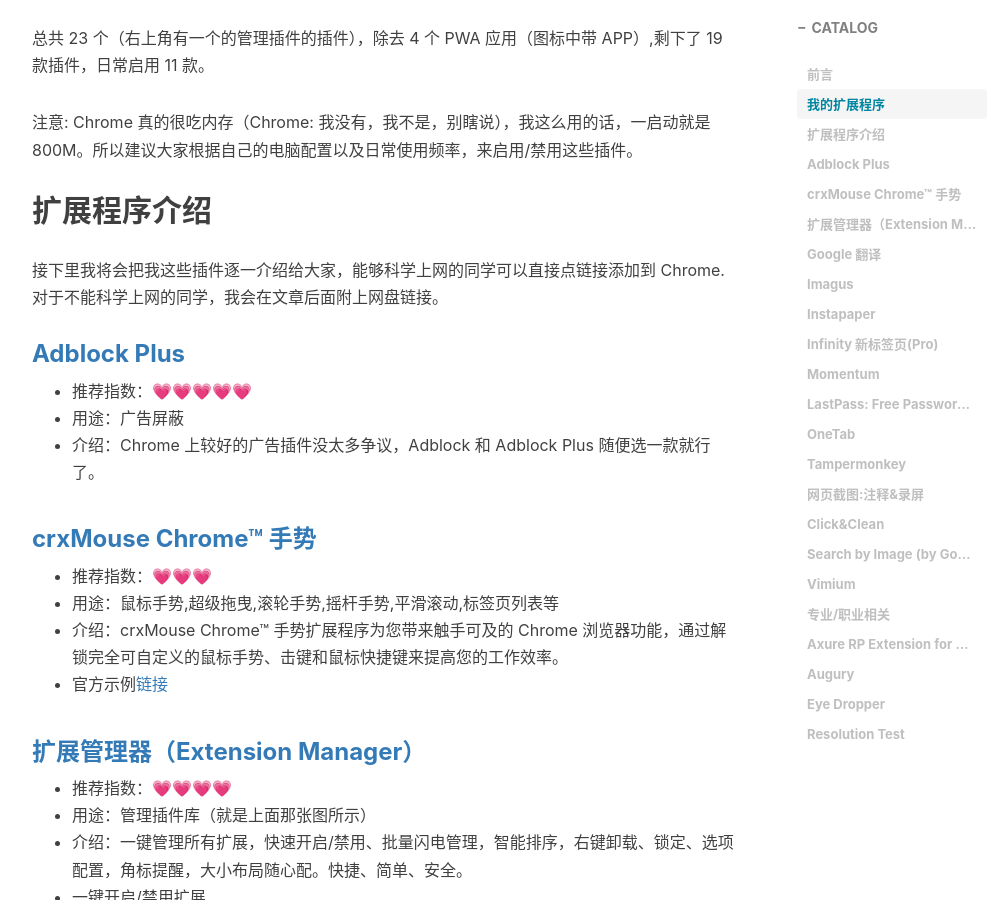
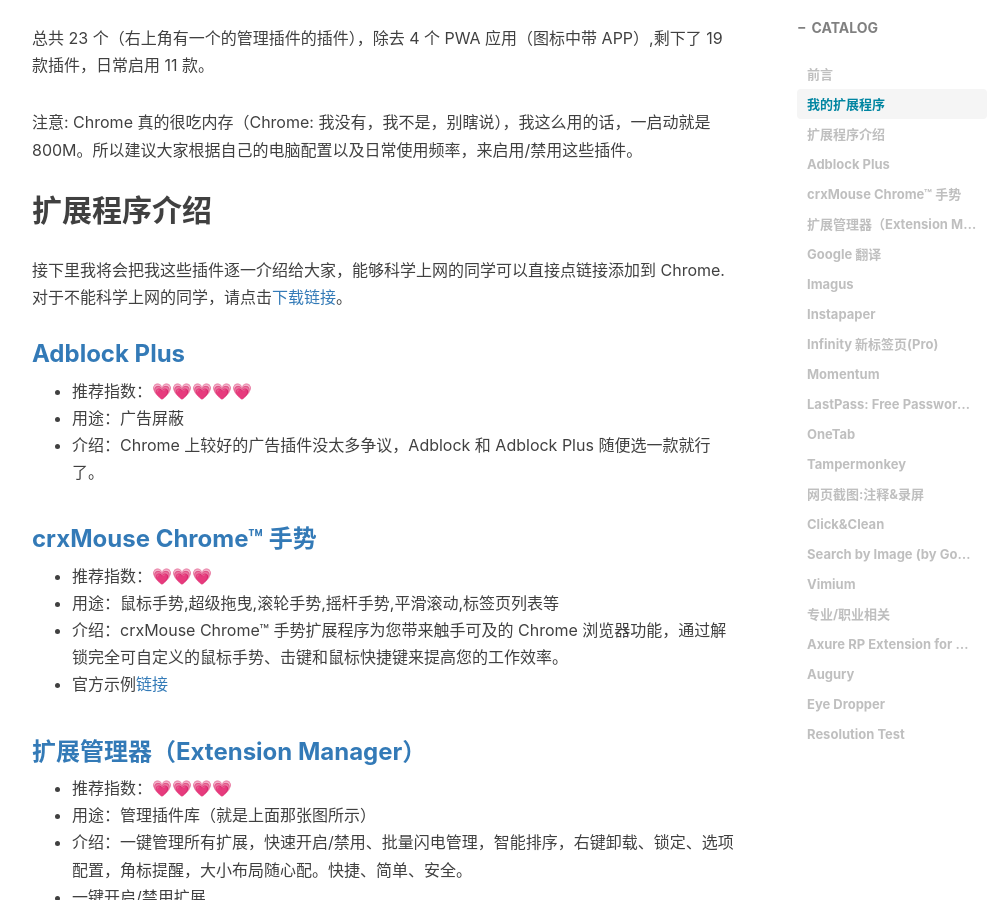
Before and after one commit to xht19980305/xht19980305.github.io, a Jekyll site: the page built from _posts/2018-09-23-Chrome扩展程序分享和推荐.md, in a window 1280 px wide and 900 px high, scrolled down 1600 px. Shown: the whole window, without its empty margins (233-1239 px from the left). Built offline with Jekyll 4.4.1, drawn with Linux system fonts in a browser that asks for light colours; nearby versions of some CDN libraries; comment, search, counter and statistics services are not loaded.

Commit message:
SAVECODE

```diff
--- a/_posts/2018-09-23-Chrome扩展程序分享和推荐.md
+++ b/_posts/2018-09-23-Chrome扩展程序分享和推荐.md
@@ -38,7 +38,7 @@ tags:
 
 ## 扩展程序介绍
 
-接下里我将会把我这些插件逐一介绍给大家，能够科学上网的同学可以直接点链接添加到 Chrome. 对于不能科学上网的同学，我会在文章后面附上网盘链接。
+接下里我将会把我这些插件逐一介绍给大家，能够科学上网的同学可以直接点链接添加到 Chrome. 对于不能科学上网的同学，请点击[下载链接](../src/chrome-extensions/chrome-extensions.zip)。
 
 ### [Adblock Plus](https://chrome.google.com/webstore/detail/adblock-plus/cfhdojbkjhnklbpkdaibdccddilifddb){:target="\_blank"}
 
```
Also changed, not shown: 1 other file.
